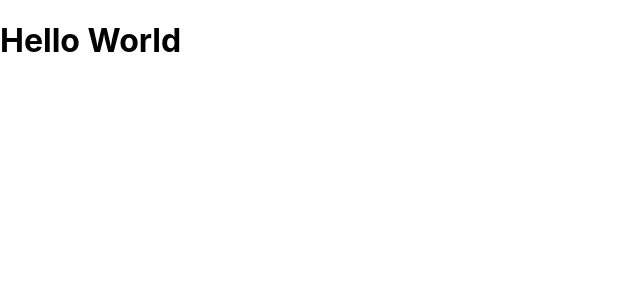
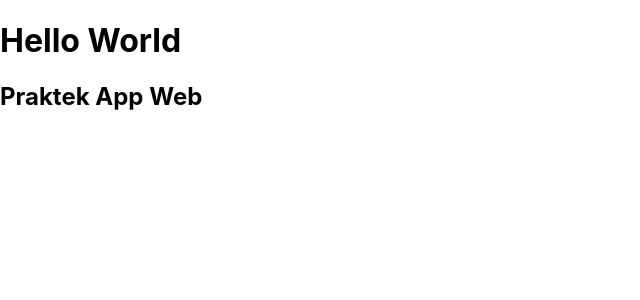
Before and after one commit to Zulharmin-192113301/Pertemuan3, a React (Create React App) app: page / in a window 1280 px wide. Shown: the top 300 px of the page, without its empty margins (0-640 px from the left). Built offline with nearby package versions, Linux system fonts and the light colour scheme.

Commit message:
Latihan 3.2 - multi tag

```diff
--- a/src/App.js
+++ b/src/App.js
@@ -6,7 +6,10 @@ class App extends Component {
   render() {
 
     return(
-      <h1>Hello World</h1>
+      <div>
+          <h1>Hello World</h1>
+          <h2>Praktek App Web</h2>
+      </div>
     );
   }
 }
```
